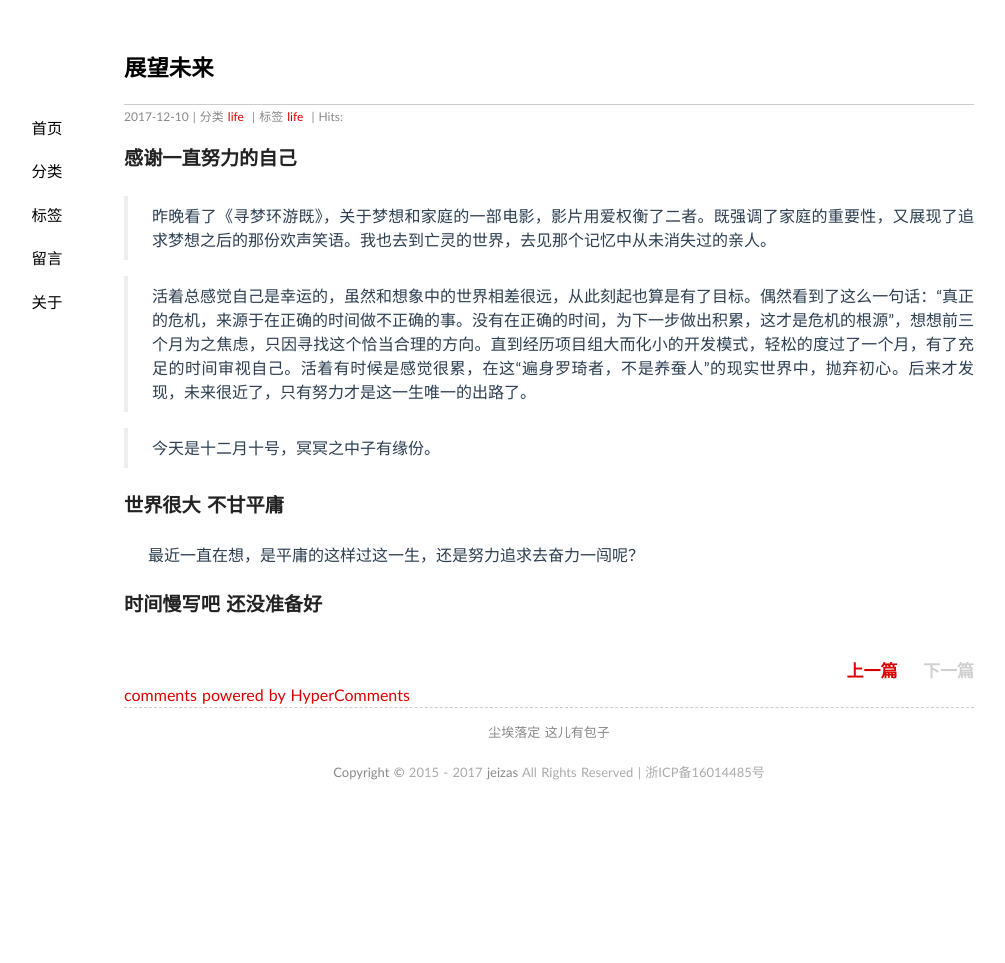
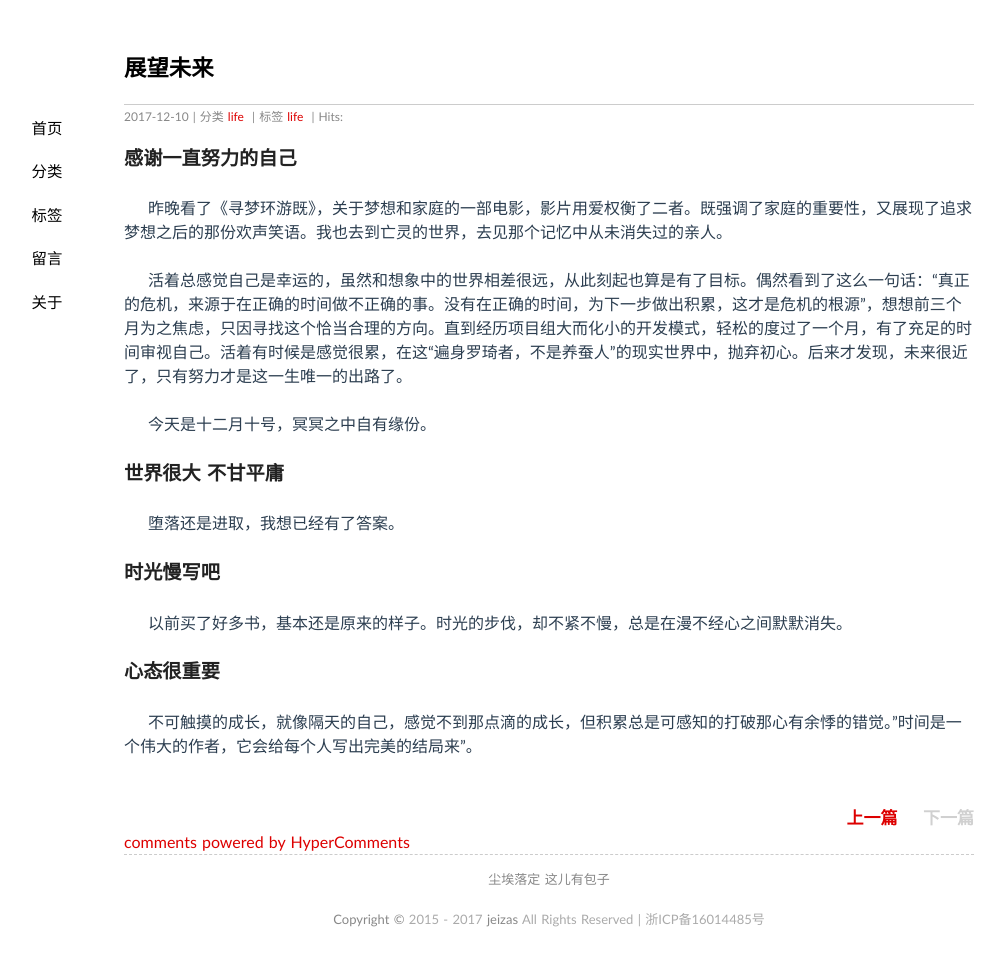
Before and after one commit to jeizas/jeizas.github.io, a Jekyll site: the page built from _posts/2017-12-10-december_summary.md, in a window 1280 px wide. Shown: the whole page, without its empty margins (91-1096 px from the left). Built offline with Jekyll 4.4.1, drawn with Linux system fonts in a browser that asks for light colours; nearby versions of some CDN libraries; comment, search, counter and statistics services are not loaded; before the commit the page ends 900 px from its top, so only the background shows below that.

Commit message:
modified:   _posts/2017-12-10-december_summary.md

```diff
--- a/_posts/2017-12-10-december_summary.md
+++ b/_posts/2017-12-10-december_summary.md
@@ -8,14 +8,18 @@ tags: life
 
 ### 感谢一直努力的自己
 
-> 昨晚看了《寻梦环游既》，关于梦想和家庭的一部电影，影片用爱权衡了二者。既强调了家庭的重要性，又展现了追求梦想之后的那份欢声笑语。我也去到亡灵的世界，去见那个记忆中从未消失过的亲人。
+&emsp;&emsp;昨晚看了《寻梦环游既》，关于梦想和家庭的一部电影，影片用爱权衡了二者。既强调了家庭的重要性，又展现了追求梦想之后的那份欢声笑语。我也去到亡灵的世界，去见那个记忆中从未消失过的亲人。
 
-> 活着总感觉自己是幸运的，虽然和想象中的世界相差很远，从此刻起也算是有了目标。偶然看到了这么一句话：“真正的危机，来源于在正确的时间做不正确的事。没有在正确的时间，为下一步做出积累，这才是危机的根源”，想想前三个月为之焦虑，只因寻找这个恰当合理的方向。直到经历项目组大而化小的开发模式，轻松的度过了一个月，有了充足的时间审视自己。活着有时候是感觉很累，在这“遍身罗琦者，不是养蚕人”的现实世界中，抛弃初心。后来才发现，未来很近了，只有努力才是这一生唯一的出路了。
+&emsp;&emsp;活着总感觉自己是幸运的，虽然和想象中的世界相差很远，从此刻起也算是有了目标。偶然看到了这么一句话：“真正的危机，来源于在正确的时间做不正确的事。没有在正确的时间，为下一步做出积累，这才是危机的根源”，想想前三个月为之焦虑，只因寻找这个恰当合理的方向。直到经历项目组大而化小的开发模式，轻松的度过了一个月，有了充足的时间审视自己。活着有时候是感觉很累，在这“遍身罗琦者，不是养蚕人”的现实世界中，抛弃初心。后来才发现，未来很近了，只有努力才是这一生唯一的出路了。
 
-> 今天是十二月十号，冥冥之中子有缘份。
+&emsp;&emsp;今天是十二月十号，冥冥之中自有缘份。
 
 ### 世界很大 不甘平庸
 
-&emsp;&emsp;最近一直在想，是平庸的这样过这一生，还是努力追求去奋力一闯呢？
+&emsp;&emsp;堕落还是进取，我想已经有了答案。
 
-### 时间慢写吧 还没准备好
+### 时光慢写吧
+&emsp;&emsp;以前买了好多书，基本还是原来的样子。时光的步伐，却不紧不慢，总是在漫不经心之间默默消失。
+
+### 心态很重要
+&emsp;&emsp;不可触摸的成长，就像隔天的自己，感觉不到那点滴的成长，但积累总是可感知的打破那心有余悸的错觉。”时间是一个伟大的作者，它会给每个人写出完美的结局来”。
```
